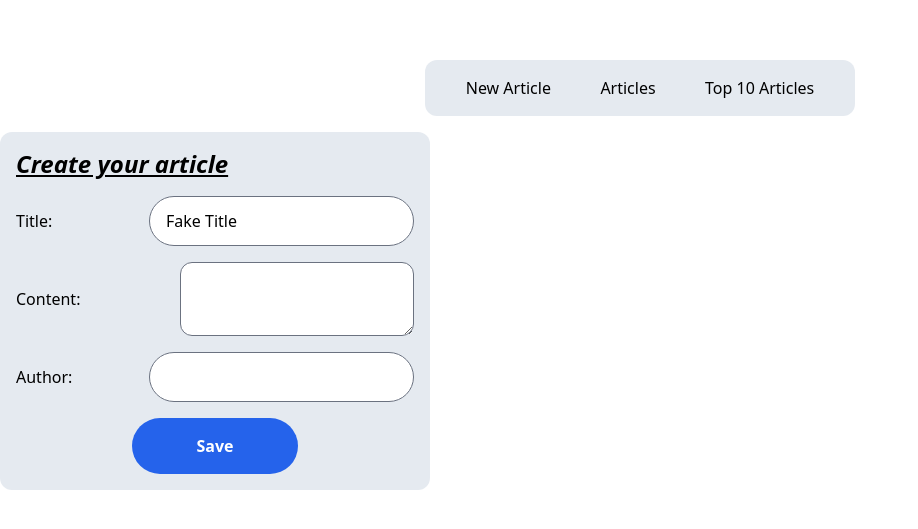
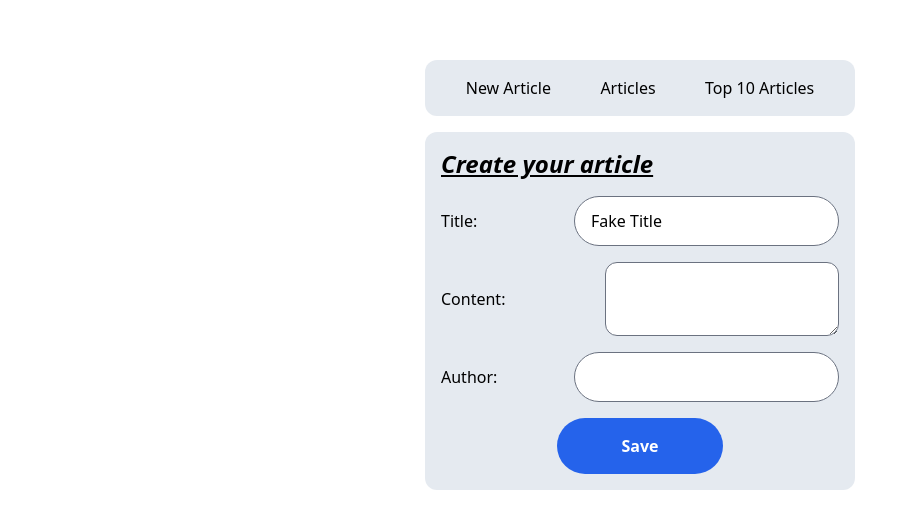
Before and after one commit to Polytech-Paris-Sud-Web/leonce-tp2, an Angular app: page /create in a window 1280 px wide. Shown: the part 133-662 px from the top of the page, without its empty margins (0-918 px from the left). Built offline with nearby package versions, Linux system fonts and the light colour scheme; data requests are answered from the project's data file.

Commit message:
fix css article creation

```diff
--- a/src/app/article-creation/article-creation.component.css
+++ b/src/app/article-creation/article-creation.component.css
@@ -1,3 +1,7 @@
 :host {
     width: 100%;
+    display: flex;
+    align-content: center;
+    justify-content: center;
+    align-items: center;
 }
```
